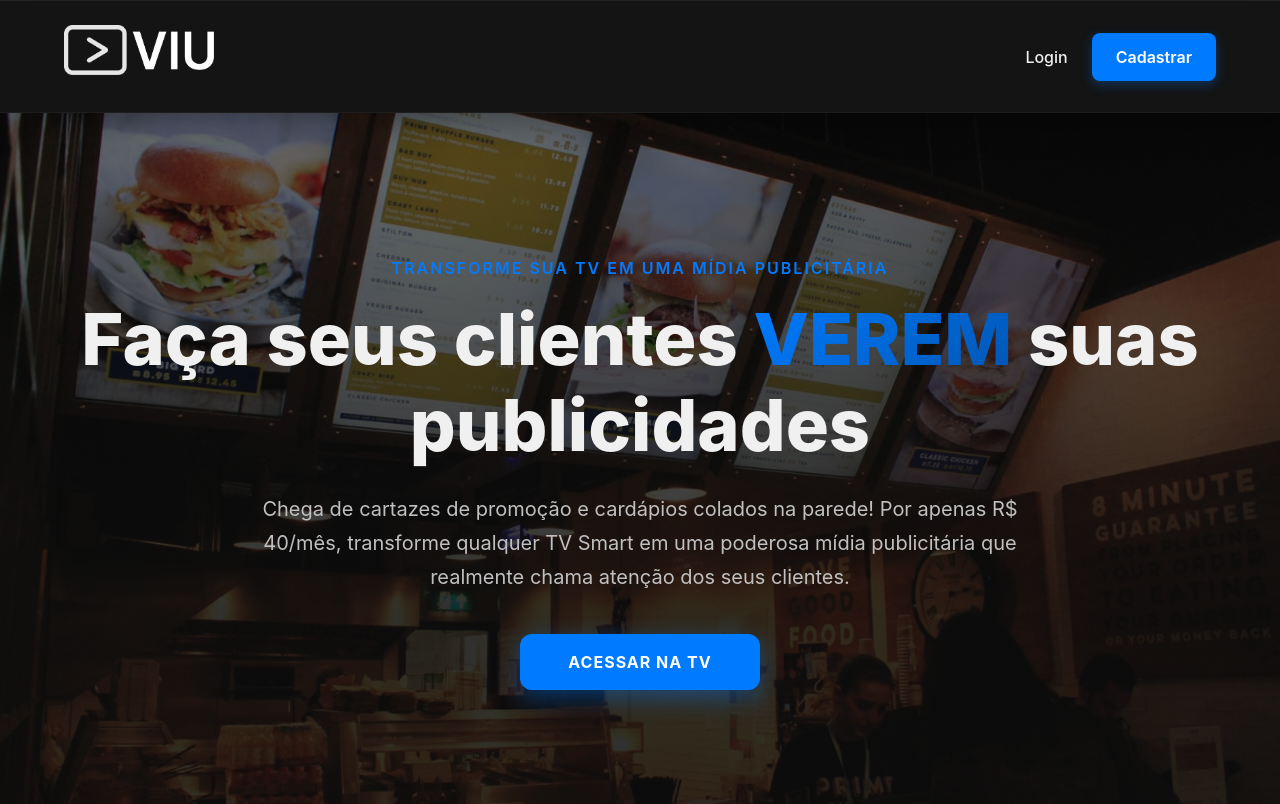
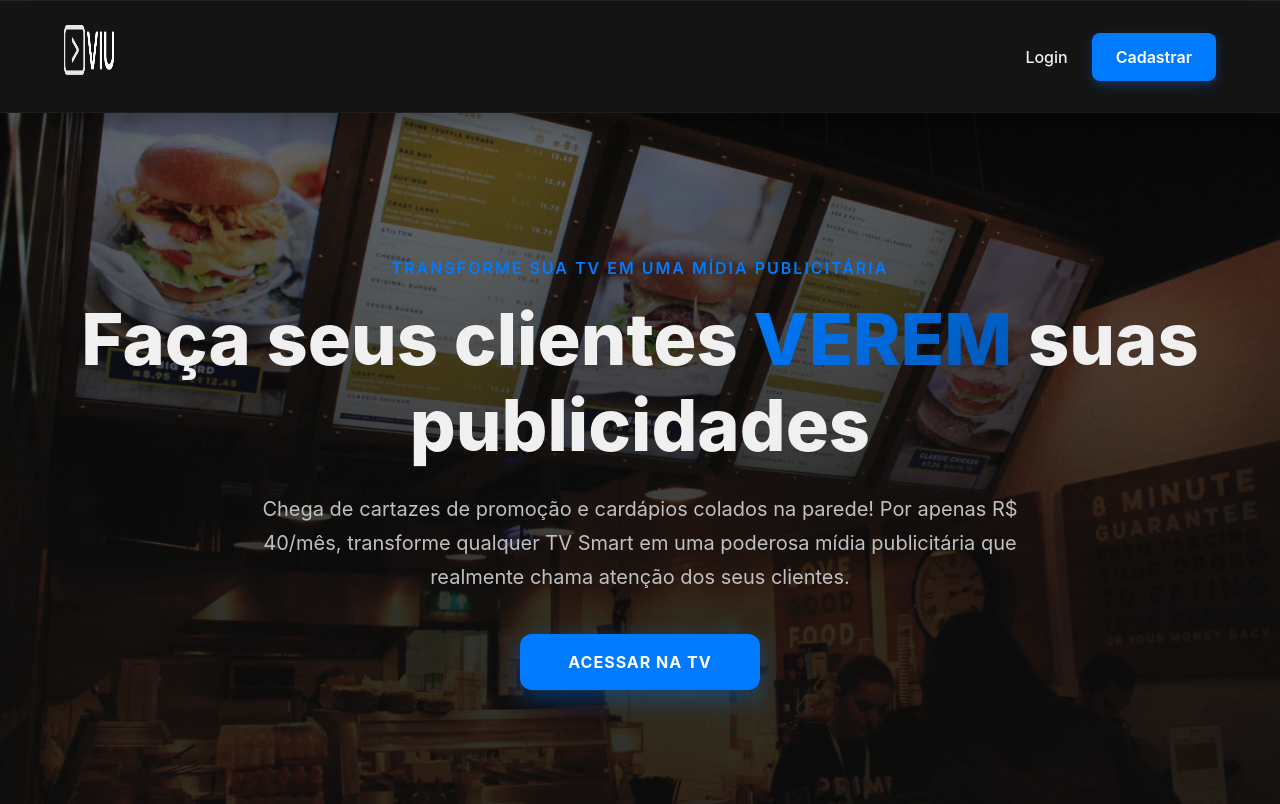
Before and after one commit to PetSystemUnicSul/galeria-midia-frontend, a Next.js app: page / in a window 1280 px wide. Shown: the top 804 px of the page. Built offline with nearby package versions, Linux system fonts and the light colour scheme; no server answers.

Commit message:
arrumando a logo

```diff
--- a/app/page.tsx
+++ b/app/page.tsx
@@ -24,7 +24,7 @@ export default function HomePage() {
           <Image
             src="/assets/images/viu-logo-full.png" // <-- TIRAR O /public !!!
             alt="Logo VIU"
-            width={150}
+            width={50}
             height={50} // ajuste conforme sua logo (proporção real)
             priority // importante pro header
           />
```
